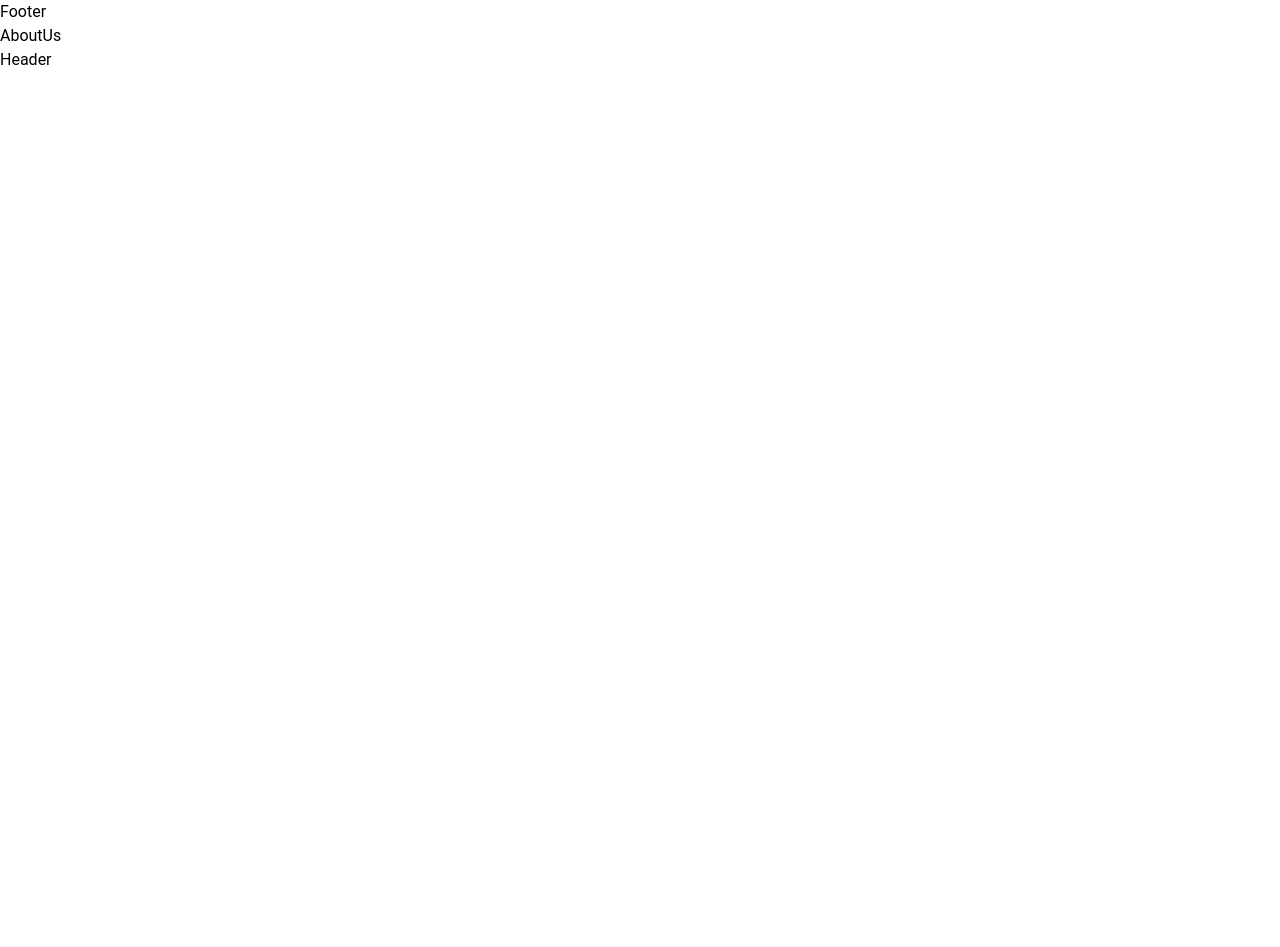
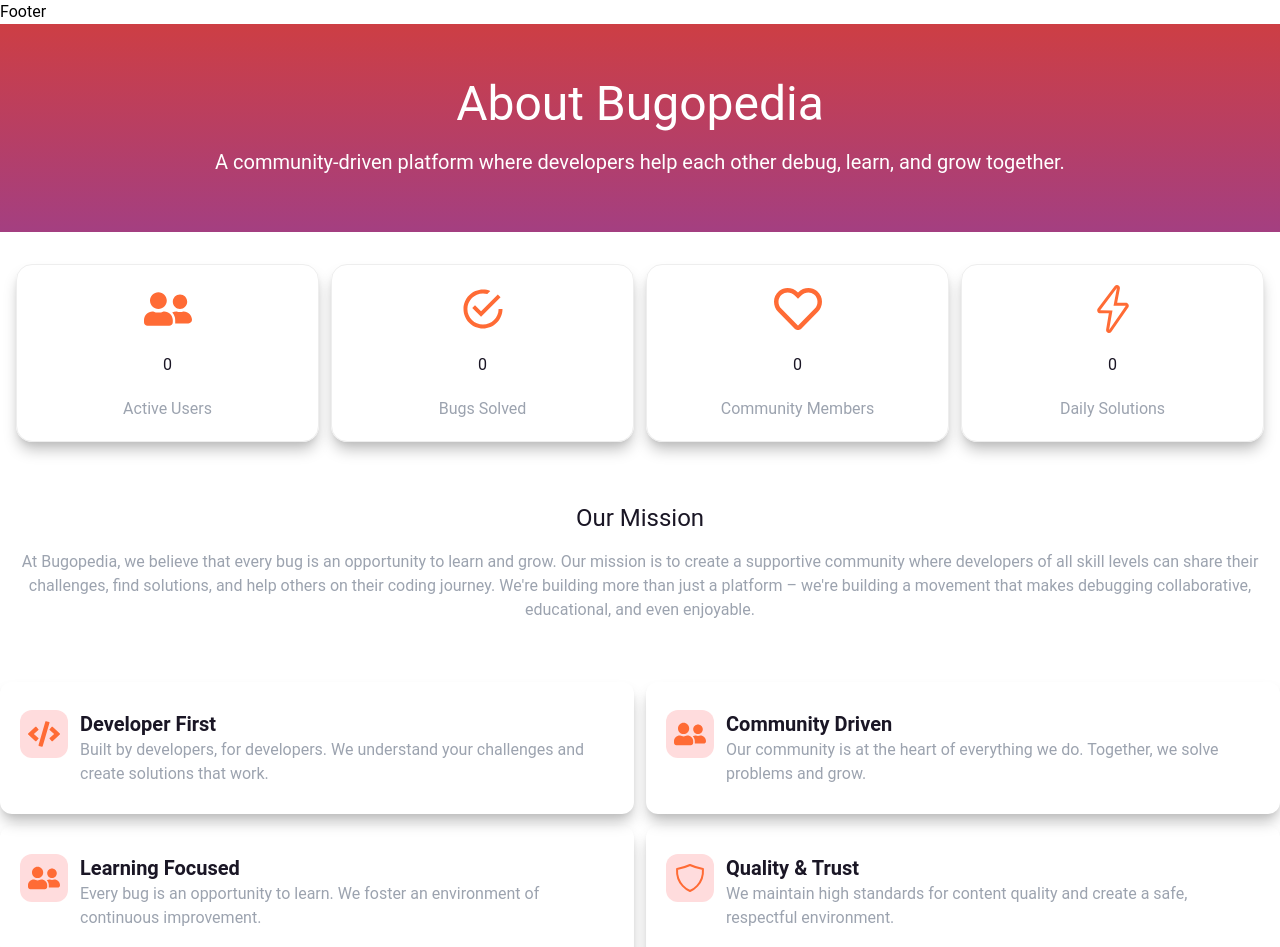
Before and after one commit to Hager-Maged/Bugopedia, a React (Vite) app: page /aboutus in a window 1280 px wide. Shown: the top 947 px of the page. Before the commit the page ends 800 px from the top, so only its background shows below. Built offline with nearby package versions, Linux system fonts and the light colour scheme.

Commit message:
added about us hero and our mission sections , some colors in config

```diff
--- a/src/Pages/About-us/AboutUs.jsx
+++ b/src/Pages/About-us/AboutUs.jsx
@@ -1,5 +1,13 @@
+import Hero from "./components/Hero";
+import OurMission from "./components/OurMission";
+
 function AboutUs() {
-  return <div>AboutUs</div>;
+  return (
+    <>
+    <Hero />
+    <OurMission />
+    </>
+  );
 }
 
 export default AboutUs;
--- /dev/null
+++ b/src/Pages/About-us/components/Hero.jsx
@@ -0,0 +1,15 @@
+import React from "react";
+
+const Hero = () => {
+  return (
+    <div className="p-14 text-center bg-gradientThree text-white">
+      <h1 className="text-5xl mb-5">About Bugopedia</h1>
+      <p className="text-xl">
+        A community-driven platform where developers help each other debug,
+        learn, and grow together.
+      </p>
+    </div>
+  );
+};
+
+export default Hero;
--- /dev/null
+++ b/src/Pages/About-us/components/OurMission.jsx
@@ -0,0 +1,113 @@
+import { FaUserFriends } from "react-icons/fa";
+import { IoMdCheckmarkCircleOutline } from "react-icons/io";
+import { FaRegHeart } from "react-icons/fa";
+import { SlEnergy } from "react-icons/sl";
+import { FaCode } from "react-icons/fa";
+import { IoShieldOutline } from "react-icons/io5";
+
+const OurMission = () => {
+  return (
+    // Cards
+    <div className="dark:bg-darkModeBg">
+      {/* CARDS */}
+      <div className=" grid grid-cols-1 md:grid-cols-4 pt-8 gap-3 px-4">
+        <div className="shadow-lg shadow-gray-400 flex flex-col gap-5 items-center border border-1 rounded-2xl p-5 dark:bg-mainDarkModeColor">
+          <FaUserFriends className="text-5xl text-orangeColor " />
+          <p className="text-blackText dark:text-whiteText">0</p>
+          <p className="text-grayText">Active Users</p>
+        </div>
+        <div className="shadow-lg shadow-gray-400 flex flex-col gap-5 items-center border border-1 rounded-2xl p-5 dark:bg-mainDarkModeColor">
+          <IoMdCheckmarkCircleOutline className="text-5xl text-orangeColor " />
+          <p className="text-blackText dark:text-whiteText">0</p>
+          <p className="text-grayText">Bugs Solved</p>
+        </div>
+        <div className="shadow-lg shadow-gray-400 flex flex-col gap-5 items-center border border-1 rounded-2xl p-5 dark:bg-mainDarkModeColor">
+          <FaRegHeart className="text-5xl text-orangeColor " />
+          <p className="text-blackText dark:text-whiteText">0</p>
+          <p className="text-grayText">Community Members</p>
+        </div>
+        <div className="shadow-lg shadow-gray-400 flex flex-col gap-5 items-center border border-1 rounded-2xl p-5 dark:bg-mainDarkModeColor">
+          <SlEnergy className="text-5xl text-orangeColor " />
+          <p className="text-blackText dark:text-whiteText">0</p>
+          <p className="text-grayText">Daily Solutions</p>
+        </div>
+      </div>
+      {/* Our Mission */}
+      <div className="mt-10 text-center p-5">
+        <h1 className="text-2xl text-blackText mb-4">Our Mission</h1>
+        <p className="text-grayText">
+          At Bugopedia, we believe that every bug is an opportunity to learn and
+          grow. Our mission is to create a supportive community where developers
+          of all skill levels can share their challenges, find solutions, and
+          help others on their coding journey. We're building more than just a
+          platform – we're building a movement that makes debugging
+          collaborative, educational, and even enjoyable.
+        </p>
+      </div>
+      {/* Our Mission Cards */}
+      <div className="grid gird-cols-1 lg:grid-cols-2 mt-10 gap-3">
+        <div className="flex gap-3 shadow-lg shadow-gray-400 rounded-xl p-5 py-7">
+          <div>
+            <FaCode className="text-orangeColor bg-lightPink dark:bg-mutedYellow p-2 text-5xl rounded-xl" />
+          </div>
+          <div>
+            <h3 className="text-blackText font-semibold text-xl dark:text-whiteText">
+              Developer First
+            </h3>
+            <p className="text-grayText">
+              Built by developers, for developers. We understand your challenges
+              and create solutions that work.
+            </p>
+          </div>
+        </div>
+
+        <div className="flex gap-3 shadow-lg shadow-gray-400 rounded-xl p-5 py-7">
+          <div>
+            <FaUserFriends className="text-orangeColor bg-lightPink dark:bg-mutedYellow p-2 text-5xl rounded-xl" />
+          </div>
+          <div>
+            <h3 className="text-blackText font-semibold text-xl dark:text-whiteText">
+              Community Driven
+            </h3>
+            <p className="text-grayText">
+              Our community is at the heart of everything we do. Together, we
+              solve problems and grow.
+            </p>
+          </div>
+        </div>
+
+        <div className="flex gap-3 shadow-lg shadow-gray-400 rounded-xl p-5 py-7">
+          <div>
+            <FaUserFriends className="text-orangeColor bg-lightPink dark:bg-mutedYellow p-2 text-5xl rounded-xl" />
+          </div>
+          <div>
+            <h3 className="text-blackText font-semibold text-xl dark:text-whiteText">
+              Learning Focused
+            </h3>
+            <p className="text-grayText">
+              Every bug is an opportunity to learn. We foster an environment of
+              continuous improvement.
+            </p>
+          </div>
+        </div>
+
+        <div className="flex gap-3 shadow-lg shadow-gray-400 rounded-xl p-5 py-7">
+          <div>
+            <IoShieldOutline className="text-orangeColor bg-lightPink dark:bg-mutedYellow p-2 text-5xl rounded-xl" />
+          </div>
+          <div>
+            <h3 className="text-blackText font-semibold text-xl dark:text-whiteText">
+              Quality & Trust
+            </h3>
+            <p className="text-grayText">
+              We maintain high standards for content quality and create a safe,
+              respectful environment.
+            </p>
+          </div>
+        </div>
+      </div>
+    </div>
+  );
+};
+
+export default OurMission;
--- a/tailwind.config.js
+++ b/tailwind.config.js
@@ -17,17 +17,19 @@ module.exports = withMT({
         whiteText: "#1a1625",
         grayText: "#9ca3af",
         blackText: "#1a1625",
-        orange: "#ff6b35",
+        orangeColor: "#ff6b35",
         mutedBlue: "#162556",
         lightBlue: "#2b7fff",
         mutedYellow: "#432004",
         lightYellow: "#f0b100",
         lightPurple: "#ad46ff",
         mutedPurple: "#3c0366",
+        lightPink: "#ffdcdd",
       },
       backgroundImage: {
         mainGradient: "linear-gradient(to right, #ff6a34 , #ff3266 )",
         secondaryGradient: "linear-gradient(45deg , #cb542a , #7d48a5)",
+        gradientThree : "linear-gradient(180deg , #cd3e44 , #a43f81)",
       },
     },
   },
```
